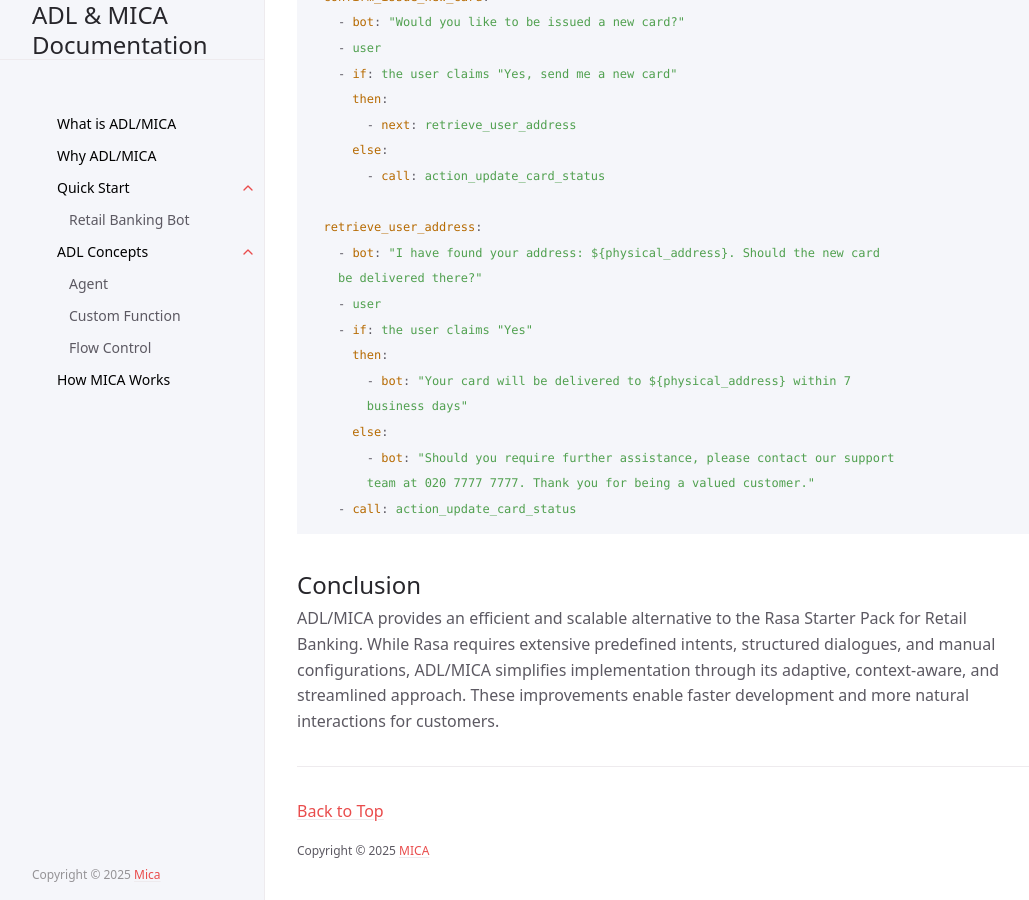
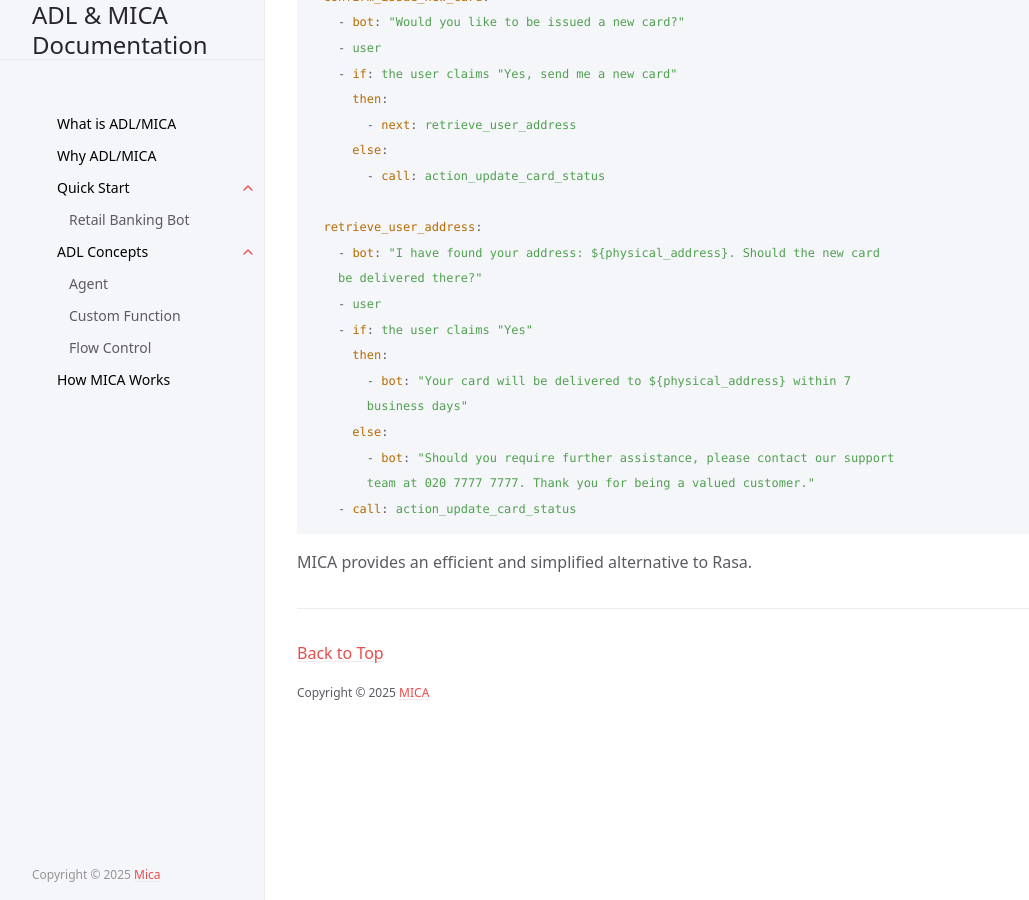
Before and after one commit to Mica-labs/Mica-labs.github.io, a Jekyll site: the page built from docs/start/example.md, in a window 1280 px wide and 900 px high, scrolled down 4357 px. Shown: the whole window, without its empty margins (107-1136 px from the left). Built offline with Jekyll 4.4.1, drawn with Linux system fonts in a browser that asks for light colours; cached includes are drawn as plain includes.

Commit message:
Update example.md

````diff
--- a/docs/start/example.md
+++ b/docs/start/example.md
@@ -503,6 +503,4 @@ block_card_flow:
     - call: action_update_card_status
 ```
 
-## Conclusion
-
-ADL/MICA provides an efficient and scalable alternative to the Rasa Starter Pack for Retail Banking. While Rasa requires extensive predefined intents, structured dialogues, and manual configurations, ADL/MICA simplifies implementation through its adaptive, context-aware, and streamlined approach. These improvements enable faster development and more natural interactions for customers.
+MICA provides an efficient and simplified alternative to Rasa.
````
